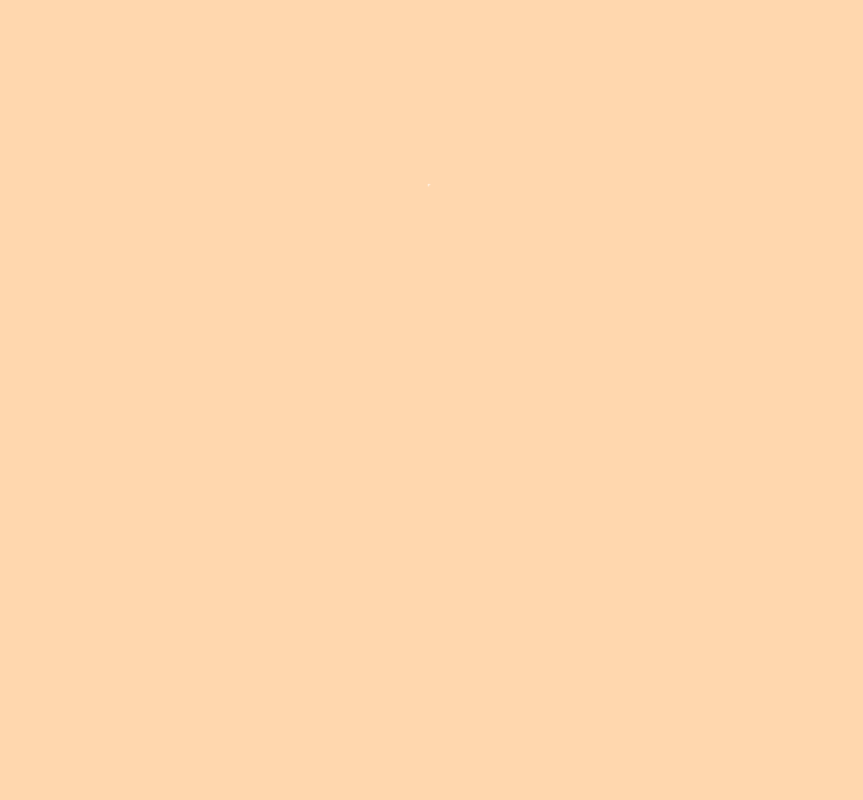
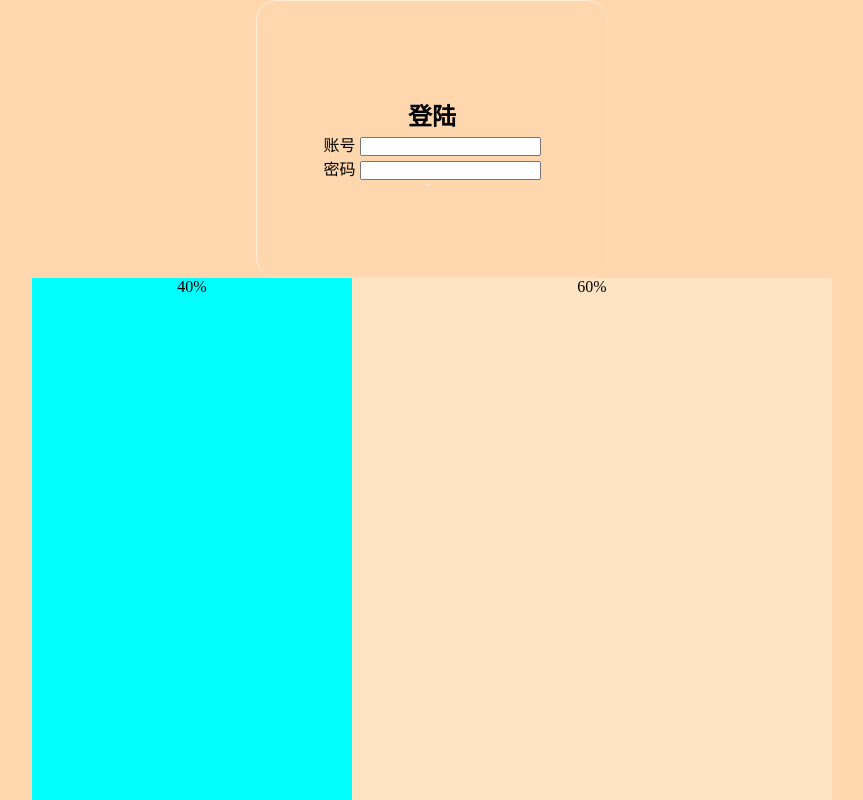
Before and after one commit to RunnningTo/Web_Design, a plain HTML site: page index.html in a window 1280 px wide. Shown: the whole page, without its empty margins (208-1071 px from the left). Drawn offline with Linux system fonts and the light colour scheme.

Commit message:
Update index.html 5-15

```diff
--- a/index.html
+++ b/index.html
@@ -2,14 +2,34 @@
 <html lang="zh-CN">
     <head>
         <meta charset="utf-8">
-        <title>Sign in Page</title>
+        <title> 登陆页面 </title>
         <link rel="stylesheet" href="style.css">
     </head>
 
     <!-- 弹性布局 -->
     <!-- https://developer.mozilla.org/zh-CN/docs/Web/CSS/CSS_Flexible_Box_Layout -->
     <body>
+        <div class="box">
+            <h2> 登陆 </h2>
+            <div class="input-box">
+                <!-- for="" 后面跟一个id，表示点击此标签的时候，会自动跳转到相应表单控件，或者全放在<label></label>下 -->
+                <label for="accounts">账号</label>
+                <input type="text" id="accounts">
+            </div>
+            <div class="input-box">
+                <label for="password">密码</label>
+                <input type="password" id="password">
+            </div>
+        </div>
 
+        <div style="display: flex; flex-direction: row; justify-content: center; height: 90vh">
+            <div style="background-color: aqua; width: 40vh; text-align: center;">
+                40%
+            </div>
+            <div style="background-color: bisque; width: 60vh; text-align: center;">
+                60%
+            </div>
+        </div>
     </body>
 
 </html>
```
